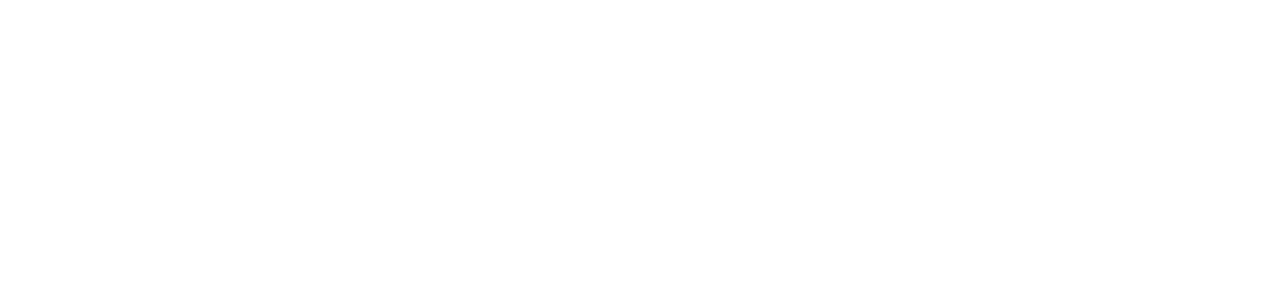
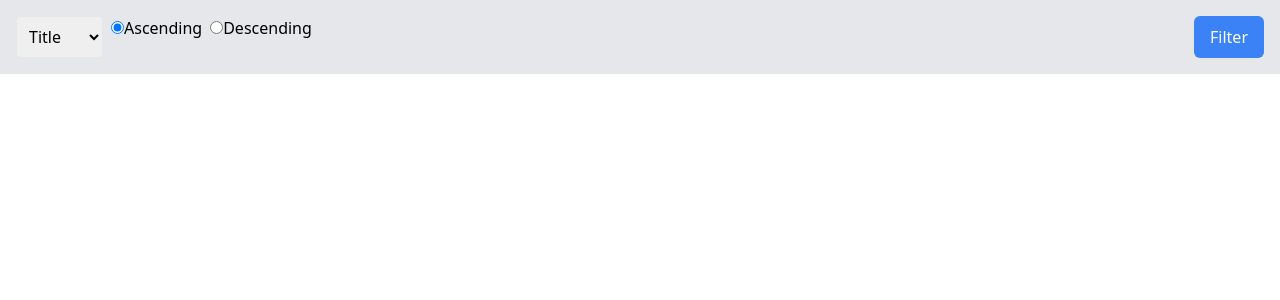
Before and after one commit to piotrwasilewski420/tmdb-front, a React (Create React App) app: page /filter in a window 1280 px wide. Before the commit this address had no page. Shown: the top 300 px of the page. Built offline with nearby package versions, Linux system fonts and the light colour scheme.

Commit message:
added filtering according to filter options

```diff
--- a/src/App.js
+++ b/src/App.js
@@ -6,6 +6,8 @@ import UserProfile from './features/user/UserProfile';
 import { useSelector } from 'react-redux';
 import Unauthorized from './features/user/Unauthorized/Unauthorized';
 import DetailedMovie from './features/detailedMovie/DetailedMovie';
+import Actives from './features/resources/Actives';
+import Filter from './features/Movies/Filter';
 
 const App = () => {
 
@@ -15,8 +17,10 @@ const App = () => {
       <Route path="/" element={<Home />} />
       <Route path="/login" element={<LoginComponent />} />
       <Route path="/register" element={<RegisterComponent />} />
-      <Route path="/profile" element={isLoggedIn ? <UserProfile /> : <Unauthorized/>} />
-      <Route path="/movies/:id" element={<DetailedMovie/>}/>
+      <Route path="/profile" element={isLoggedIn ? <UserProfile /> : <Unauthorized/>}/>
+        <Route path="/profile/movie/:id" element={isLoggedIn ? <DetailedMovie/> : <Unauthorized/>}/>
+        <Route path="/profile/actives" element={isLoggedIn ? <Actives/> : <Unauthorized/>}/>
+        <Route path="/filter" element={<Filter/>}/>
    </Routes>
   );
 }
--- /dev/null
+++ b/src/features/Movies/Filter.js
@@ -0,0 +1,59 @@
+import React, { useState } from 'react';
+import {useDispatch} from 'react-redux';
+import { sortMovies } from './moviesSlice';
+
+function Filter() {
+    const dispatch = useDispatch();
+  const [filter, setFilter] = useState('');
+  const [sort, setSort] = useState({ field: 'title', order: 'asc' });
+
+  return (
+    <div className="bg-gray-200 p-4">
+      <div className="flex justify-between">
+        <div className="flex">
+          <select
+            className="border rounded p-2 mr-2"
+            value={sort.field}
+            onChange={(e) => setSort({ field: e.target.value, order: sort.order })}
+          >
+            <option value="none">None</option>
+            <option value="title">Title</option>
+            <option value="year">Year</option>
+            <option value="rating">Rating</option>
+          </select>
+          <div className="flex">
+            <label className="mr-2">
+              <input
+                type="radio"
+                name="order"
+                value="asc"
+                checked={sort.order === 'asc'}
+                onChange={(e) => setSort({ field: sort.field, order: e.target.value })}
+              />
+              Ascending
+            </label>
+            <label>
+              <input
+                type="radio"
+                name="order"
+                value="desc"
+                checked={sort.order === 'desc'}
+                onChange={(e) => setSort({ field: sort.field, order: e.target.value })}
+              />
+              Descending
+            </label>
+          </div>
+        </div>
+        <button
+        onClick={() => {
+            dispatch(sortMovies(sort));
+        }}
+        className="bg-blue-500 text-white py-2 px-4 rounded-md hover:bg-blue-600">
+            Filter
+        </button>
+      </div>
+    </div>
+  );
+}
+
+export default Filter;
--- a/src/features/Movies/Movie.js
+++ b/src/features/Movies/Movie.js
@@ -4,7 +4,7 @@ import { useNavigate } from 'react-router-dom';
 const Movie = ({ title, released, tagline, poster_path, rating,id }) => {
   const navigate = useNavigate();
   const redirect = (id) => {
-    navigate(`/movies/${id}`);
+    navigate(`/profile/movie/${id}`);
   };
 
     const actual_rating = Math.round(rating * 100) / 100;
--- a/src/features/Movies/MovieForm.js
+++ b/src/features/Movies/MovieForm.js
@@ -2,6 +2,7 @@ import React, { useState, useEffect, useLayoutEffect } from 'react';
 import { useDispatch, useSelector } from 'react-redux';
 import { fetchMovies } from './moviesSlice';
 import { fetchGenres } from '../resources/resourceSlice';
+import Filter from './Filter';
 
 const MovieForm = () => {
   const dispatch = useDispatch();
@@ -40,6 +41,7 @@ const MovieForm = () => {
   }, [formData]);
 
   return (
+    <>
     <form className="movieForm">
       <div className="mb-4 ">
         <label className="block text-gray-700 font-medium mb-2" htmlFor="actor">
@@ -124,6 +126,8 @@ const MovieForm = () => {
         Submit
       </button>
     </form>
+    <Filter />
+    </>
   );
 };
 
--- a/src/features/Movies/moviesSlice.js
+++ b/src/features/Movies/moviesSlice.js
@@ -18,6 +18,19 @@ export const fetchMovies = createAsyncThunk("Movies/getMovies", async (payload)
     }
 });
 
+export const blockMovie = createAsyncThunk("Movie/blockMovie", async (payload) => {
+    try {
+        const response = await axiosInstance.put(`/movie/block/${payload.id}`);
+        if(response.status !== 200) {
+            throw new Error("No movie");
+        }
+        return response.data;
+        }
+        catch (error) {
+        throw new Error(error.message);
+    }
+});
+
 const moviesSlice = createSlice({
     name: 'Movies',
     initialState: {
@@ -25,7 +38,45 @@ const moviesSlice = createSlice({
         loading: false,
         error: null
     },
-    reducers: {},
+    reducers: {
+        sortMovies: (state, action) => {
+            const {field, order} = action.payload;
+            if(field === 'title') {
+                state.movies.sort((a, b) => {
+                    if(a.movie.title < b.movie.title) {
+                        return order === 'asc' ? -1 : 1;
+                    }
+                    if(a.movie.title > b.movie.title) {
+                        return order === 'asc' ? 1 : -1;
+                    }
+                    return 0;
+                });
+            }
+            if(field === 'year') {
+                state.movies.sort((a, b) => {
+                    if(a.movie.released < b.movie.released) {
+                        return order === 'asc' ? -1 : 1;
+                    }
+                    if(a.movie.released > b.movie.released) {
+                        return order === 'asc' ? 1 : -1;
+                    }
+                    return 0;
+                });
+            }
+            if(field === 'rating'){
+                state.movies.sort((a, b) => {
+                    if(a.rating < b.rating) {
+                        return order === 'asc' ? -1 : 1;
+                    }
+                    if(a.rating > b.rating) {
+                        return order === 'asc' ? 1 : -1;
+                    }
+                    return 0;
+                });
+            }
+
+        }
+    },
     extraReducers: builder => {
         builder.addCase(fetchMovies.pending, (state, action) => {
             state.loading = true;
@@ -38,7 +89,20 @@ const moviesSlice = createSlice({
             state.loading = false;
             state.error = action.error.message;
         });
+        builder.addCase(blockMovie.pending, (state, action) => {
+            state.loading = true;
+        });
+        builder.addCase(blockMovie.fulfilled, (state, action) => {
+            state.loading = false;
+            state.movies = state.movies.filter(movie => movie.id !== action.payload.id);
+        });
+        builder.addCase(blockMovie.rejected, (state, action) => {
+            state.loading = false;
+            state.error = action.error.message;
+        });
     }
 });
 
 export default moviesSlice.reducer;
+
+export const {sortMovies} = moviesSlice.actions;
--- a/src/features/detailedMovie/DetailedMovie.js
+++ b/src/features/detailedMovie/DetailedMovie.js
@@ -4,6 +4,8 @@ import 'react-responsive-carousel/lib/styles/carousel.min.css';
 import { useSelector, useDispatch } from 'react-redux';
 import { useParams } from 'react-router-dom';
 import { fetchMovieById, sendComment } from './detailedMovieSlice';
+import { blockMovie } from '../Movies/moviesSlice';
+import { useNavigate } from 'react-router-dom';
 import { fetchFavorites, fetchWishlisted, favoritesThunk, wishlistedThunk } from '../resources/resourceSlice';
 import LoadingSpinner from '../../components/LoadingSpinner/LoadingSpinner';
 import NavProfile from '../user/NavProfile';
@@ -41,6 +43,8 @@ const DetailedMovie = () => {
 
   const [comment, setComment] = useState('');
 
+  const navigate = useNavigate();
+
   const handleChange = (event) => {
     setComment(event.target.value);
   };
@@ -63,6 +67,12 @@ const DetailedMovie = () => {
     await dispatch(wishlistedThunk({wish,id}))
   };
 
+  const handleBlock = async (e) => {
+    e.preventDefault();
+    await dispatch(blockMovie({id}))
+    navigate('/profile')
+  };
+
   return (movieLoading || resourcesLoading) ? (<LoadingSpinner/>) : (
    <>
       <div className={styles.detailedMovie}>
@@ -74,6 +84,11 @@ const DetailedMovie = () => {
           <div className={styles.rating}>
             <Rating title={title}/>
             <div className={styles.btns}>
+              <div className="px-6 py-4">
+                <button
+                onClick={handleBlock}
+                className="bg-red-900 text-white font-bold py-2 px-4 rounded-full">Block</button>
+              </div>
               <div className="px-6 py-4" onClick={handleFavorites}>
                 {favorites.map(fav => fav.id).includes(id) ?
                   <button  className="bg-gray-900 text-white font-bold py-2 px-4 rounded-full"> Remove from favorites </button>
--- a/src/features/detailedMovie/detailedMovieSlice.js
+++ b/src/features/detailedMovie/detailedMovieSlice.js
@@ -122,7 +122,6 @@ const movieSlice = createSlice({
             state.loading = false;
             state.error = action.error.message;
         });
-
     }
 });
 
--- /dev/null
+++ b/src/features/resources/Actives.js
@@ -0,0 +1,11 @@
+import React from 'react';
+
+const Actives = () => {
+    return (
+        <div>
+            siema z actives
+        </div>
+    );
+};
+
+export default Actives;
--- a/src/features/user/NavProfile.js
+++ b/src/features/user/NavProfile.js
@@ -8,10 +8,10 @@ const NavProfile = ({name}) => {
       </div>
       <div className="flex space-x-4">
         <Link
-          to="/settings"
+          to="/profile/actives"
           className="block px-2 py-1 text-sm font-medium hover:text-indigo-300 rounded-md hover:bg-indigo-50"
         >
-          Settings
+          Most Actives
         </Link>
         <Link
           to="/favorites"
--- a/src/features/user/UserProfile.js
+++ b/src/features/user/UserProfile.js
@@ -3,7 +3,6 @@ import NavProfile from './NavProfile';
 import { useSelector } from 'react-redux';
 import MovieForm from '../Movies/MovieForm';
 import MoviesPanel from '../Movies/MoviesPanel';
-// import './styles/styles.css';
 import LoadingSpinner from '../Movies/LoadingSpinner/LoadingSpinner';
 
 export default function UserProfile() {
```
